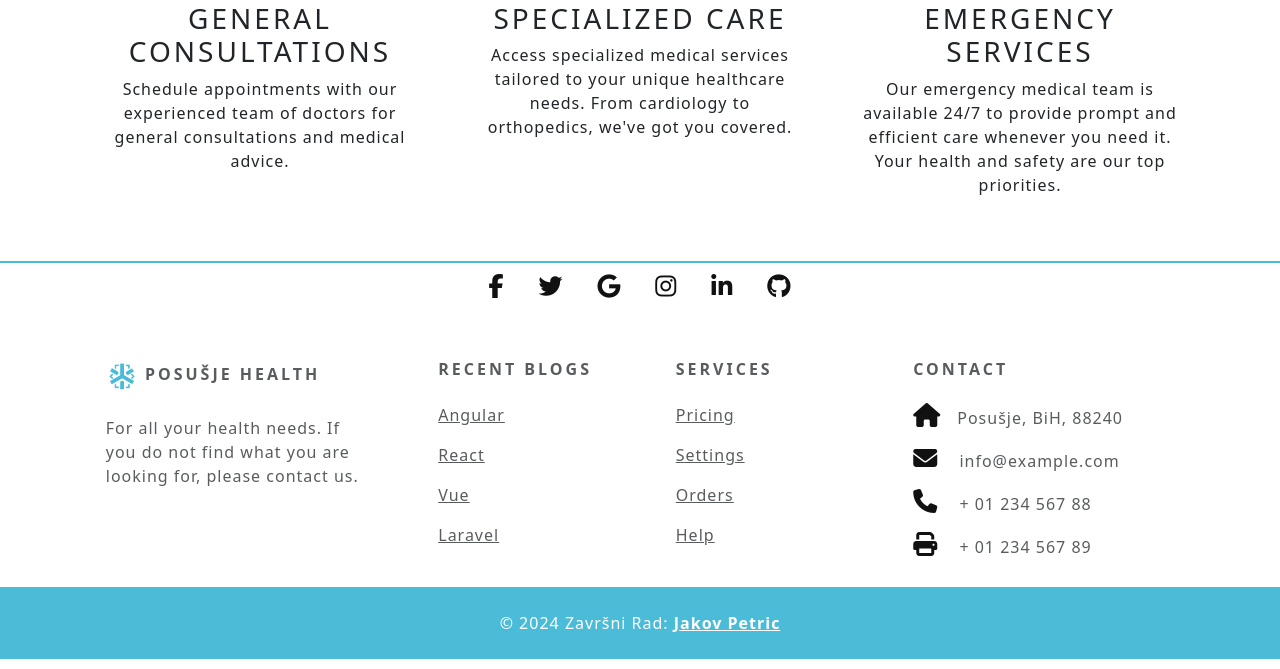
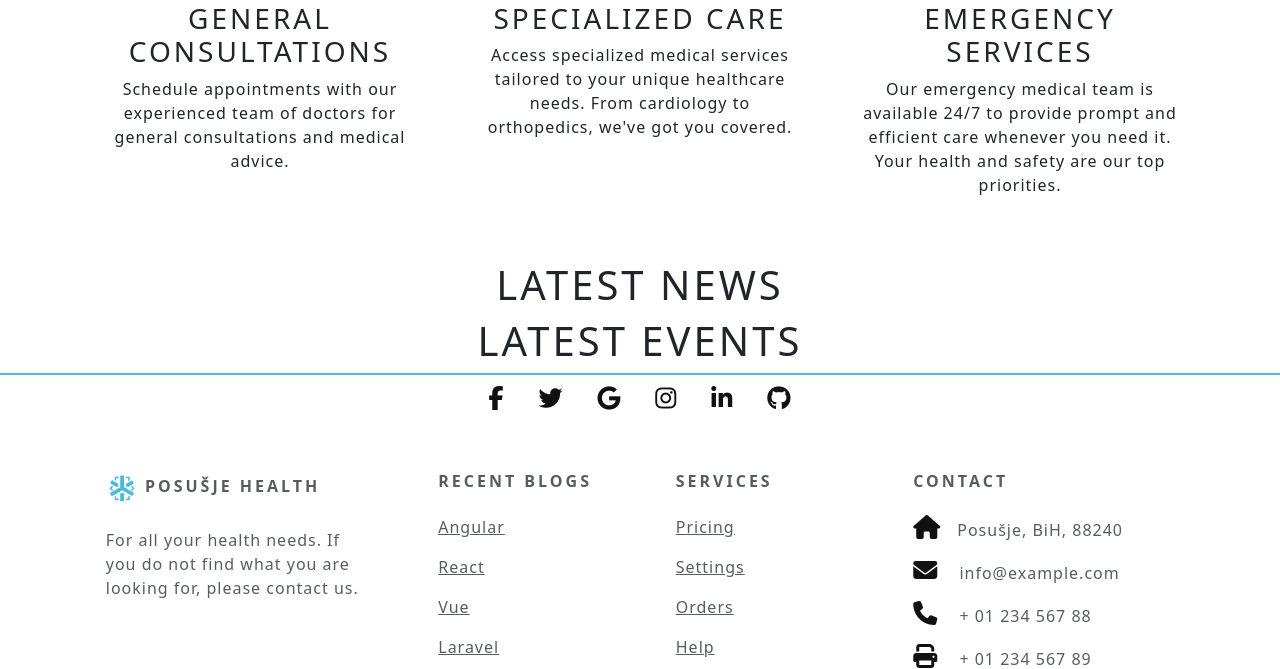
Before and after one commit to Jascha57/ZavrsniRad2024, a Django app: page / in a window 1280 px wide. Shown: the part 802-1471 px from the top of the page. Run offline with Django 5.2, Linux system fonts and the light colour scheme.

Commit message:
Add latest news and events sections to homepage

```diff
--- a/project/website/templates/homepage.html
+++ b/project/website/templates/homepage.html
@@ -78,6 +78,12 @@
             </div>
         </div>
     </div>
-
-
+    <!-- LATEST NEWS (DYNAMIC) -->
+    <div class="container">
+        <h1 class="text-center">LATEST NEWS</h1>
+    </div>
+    <!-- LATEST EVENTS (DYNAMIC) -->
+    <div class="container">
+        <h1 class="text-center">LATEST EVENTS</h1>
+    </div>
 {% endblock %}
```
